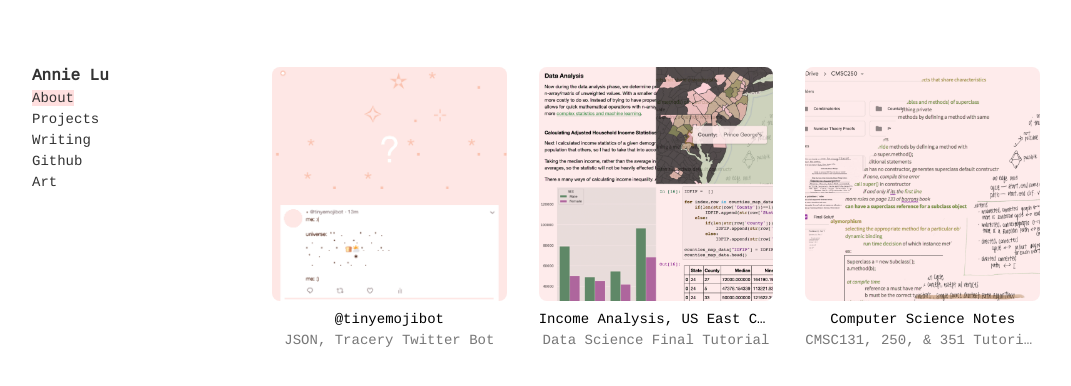
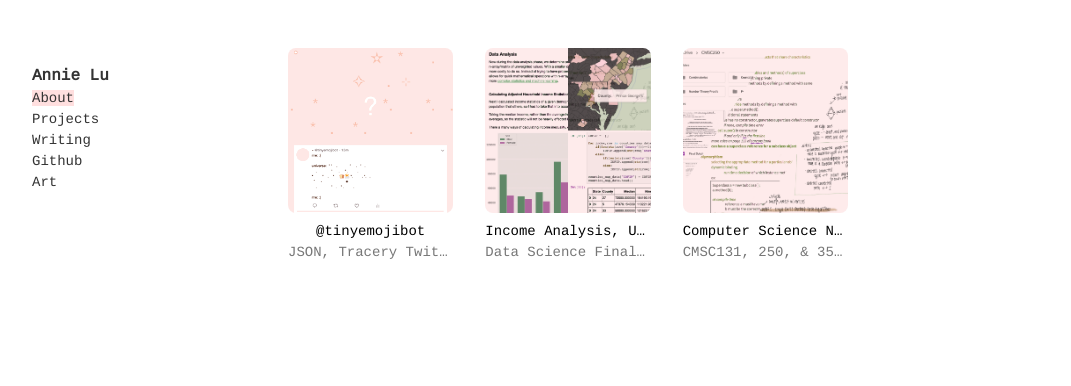
Before and after one commit to annie-lu/annie-lu.github.io, a Jekyll site: the page built from project.html, in a window 1280 px wide. Shown: the top 386 px of the page, without its empty margins (96-1167 px from the left). Built offline with Jekyll 4.4.1, drawn with Linux system fonts in a browser that asks for light colours.

Commit message:
Project site changes

```diff
--- a/_layouts/default.html
+++ b/_layouts/default.html
@@ -34,10 +34,6 @@
 			{{ content }}
 
 			</div><!-- /.container -->
-			<footer>
-	    		<ul>
-	        		<li><a href="mailto:annielu@umd.edu">email</a></li>
-				</ul>
-			</footer>
+
 		</body>
 	</html>
--- a/project.html
+++ b/project.html
@@ -1,41 +1,7 @@
-<!DOCTYPE html>
-<html lang="en">
-
-<head>
-  <meta charset="UTF-8">
-  <title> Annie Lu ⭐ </title>
-  <meta name="viewport" content="width=device-width, initial-scale=1">
-  <link rel="stylesheet" href="https://unpkg.com/tachyons/css/tachyons.min.css">
-   <link rel="stylesheet"
-          href="https://fonts.googleapis.com/css?family=Cousine">
-    <style>
-      body {
-        font-family: 'Cousine', monospace;
-      }
-    </style>
-  </head>
-
-<body>
-
-  <div class="fl w-100 h-100 ph5-ns ph3 pv3">
-  <div class="fl w-100 w-25-l pv4 ph5">
-  <p class="tc-m">
-    <h3 class="measure-narrow f6 lh-copy center-ns">
-       <a href="index.html" class="link f5 dark-gray bg-animate hover-bg-washed-red b">Annie Lu</a>
-            <br> <a href="index.html" class="dark-gray link bg-washed-red normal">About</a>
-            <br> <a href="project.html" class="dark-gray link bg-animate hover-bg-washed-red normal">Projects</a>
-            <br> <a href="writing.html" class="dark-gray link bg-animate hover-bg-washed-red normal">Writing</a>
-            <br> <a href="http://www.github.com/annie-lu" class="dark-gray link bg-animate hover-bg-washed-red normal">Github</a>
-            <br> <a href="art.html" class="dark-gray link bg-animate hover-bg-washed-red normal">Art</a>
-           <br>
-    </h3>
-  </p>
-  </p>
-  </div>
-
-  <div class="fl w-100 w-75-l pv4-l pr5-l">
-  <h3 class=" fw2">
-
+---
+layout: default
+title: Annie Lu's Projects
+---
     <div class="fl w-100 w-50-m w-third-l ph3">
       <a href="https://twitter.com/tinyemojibot" class="db link dim tc">
         <img src="bot.png" alt="bot preview" class="w-100 db br3"/>
@@ -74,8 +40,3 @@
 
 
                  </div>
-      </div>
-        </h3>
-
-</body>
-</html>
```
